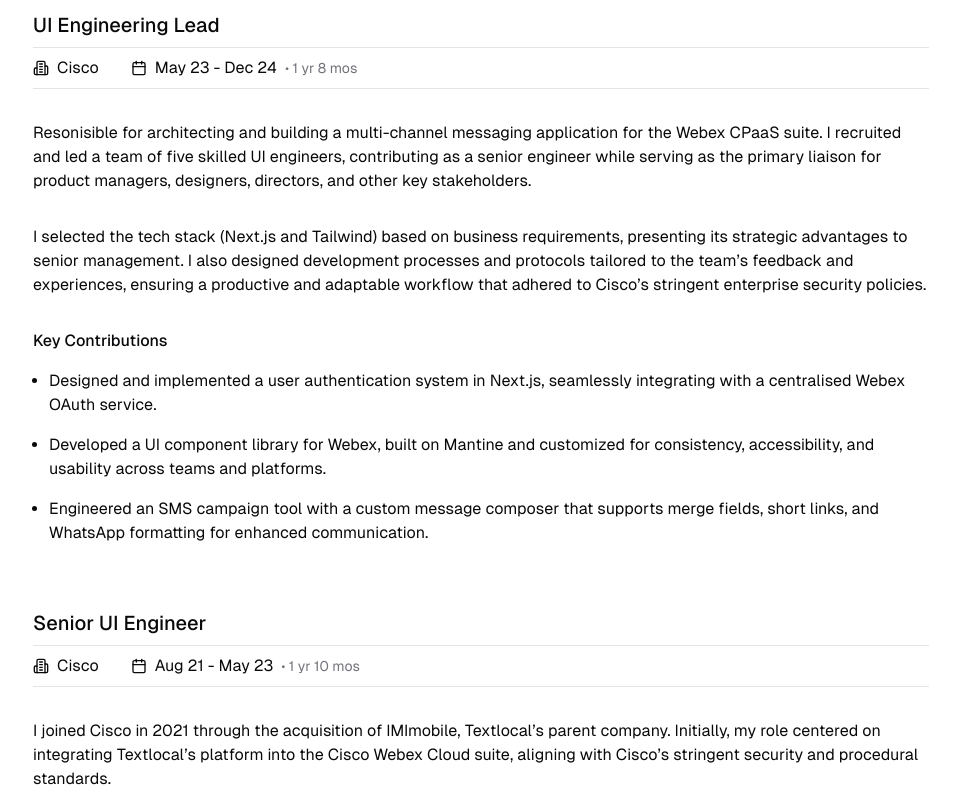
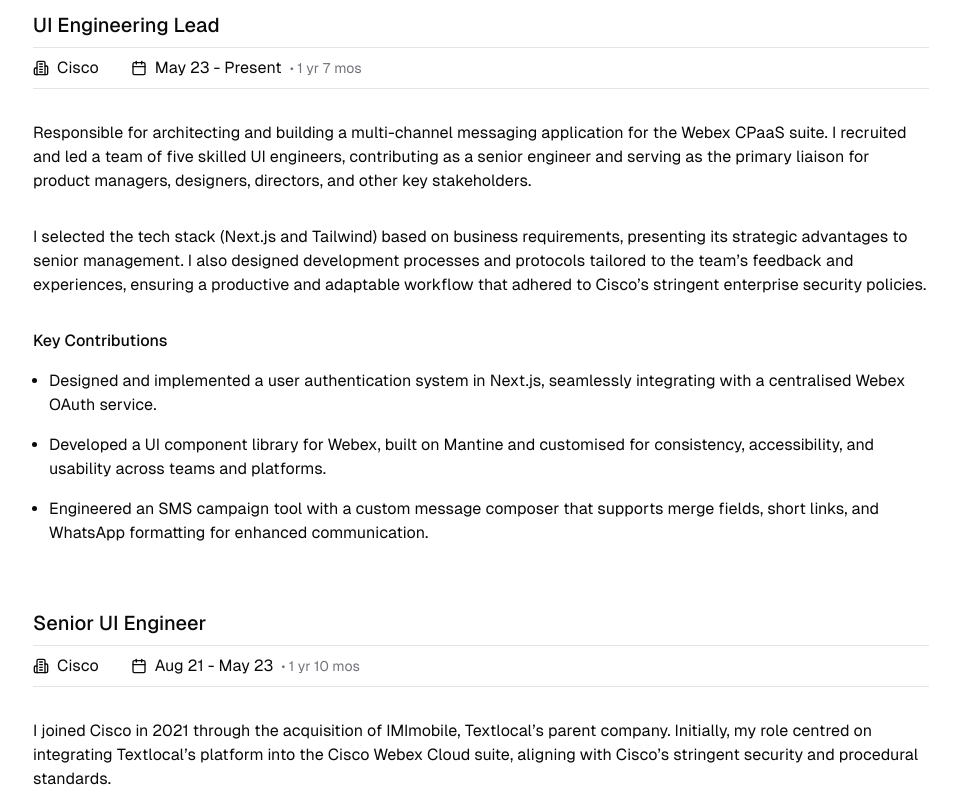
Before and after one commit to mwheelersmith/site, a Next.js app: page / in a window 1280 px wide. Shown: the part 700-1500 px from the top of the page, without its empty margins (159-1119 px from the left). Built offline with nearby package versions, Linux system fonts and the light colour scheme.

Commit message:
Fix minor spelling and syntax issues

```diff
--- a/app/page.tsx
+++ b/app/page.tsx
@@ -28,15 +28,15 @@ export default function Home() {
             <ExperienceTitle>UI Engineering Lead</ExperienceTitle>
             <ExperienceDetails
               company="Cisco"
-              serviceDates="May 23 - Dec 24"
-              serviceLength="1 yr 8 mos"
+              serviceDates="May 23 - Present"
+              serviceLength="1 yr 7 mos"
             />
           </ExperienceHeading>
 
           <p>
-            Resonisible for architecting and building a multi-channel messaging
+            Responsible for architecting and building a multi-channel messaging
             application for the Webex CPaaS suite. I recruited and led a team of
-            five skilled UI engineers, contributing as a senior engineer while
+            five skilled UI engineers, contributing as a senior engineer and
             serving as the primary liaison for product managers, designers,
             directors, and other key stakeholders.
           </p>
@@ -57,7 +57,7 @@ export default function Home() {
             </ExperienceContributionsItem>
             <ExperienceContributionsItem>
               Developed a UI component library for Webex, built on Mantine and
-              customized for consistency, accessibility, and usability across
+              customised for consistency, accessibility, and usability across
               teams and platforms.
             </ExperienceContributionsItem>
             <ExperienceContributionsItem>
@@ -81,7 +81,7 @@ export default function Home() {
 
           <p>
             I joined Cisco in 2021 through the acquisition of IMImobile,
-            Textlocal&rsquo;s parent company. Initially, my role centered on
+            Textlocal&rsquo;s parent company. Initially, my role centred on
             integrating Textlocal&rsquo;s platform into the Cisco Webex Cloud
             suite, aligning with Cisco&rsquo;s stringent security and procedural
             standards.
--- a/components/experience/contributions.tsx
+++ b/components/experience/contributions.tsx
@@ -4,9 +4,9 @@ export function ExperienceContributions({ children }: { children: ReactNode }) {
   return (
     <div className="flex flex-col gap-4">
       <p className="font-medium">Key Contributions</p>
-      <ol className="ms-4 flex list-outside list-disc flex-col gap-4">
+      <ul className="ms-4 flex list-outside list-disc flex-col gap-4">
         {children}
-      </ol>
+      </ul>
     </div>
   );
 }
```
